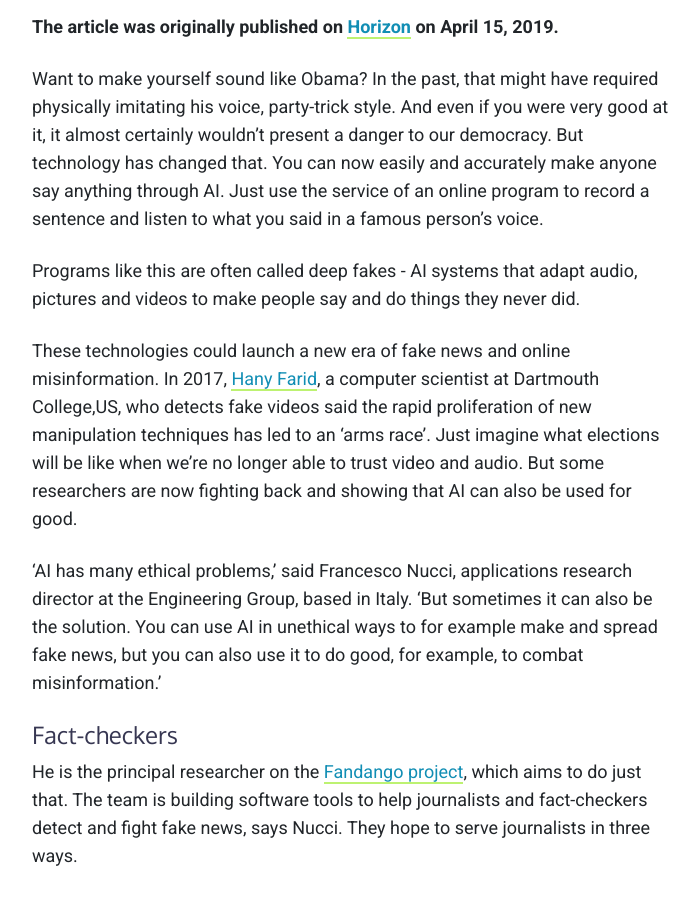
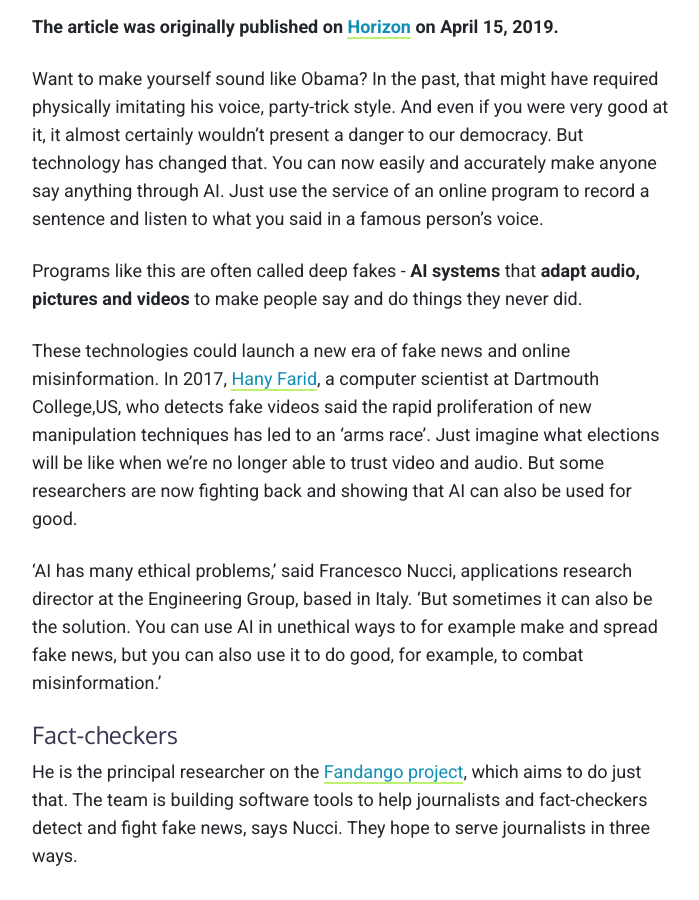
Before and after one commit to fandangOrg/fandango-web, a Jekyll site: the page built from _posts/2019-04-16-can-artificial-intelligence-help-end-fake-news.markdown, in a window 1280 px wide and 900 px high, scrolled down 940 px. Shown: the whole window, without its empty margins (288-987 px from the left). Built offline with Jekyll 4.4.1, drawn with Linux system fonts in a browser that asks for light colours; comment, search, counter and statistics services are not loaded.

```diff
--- a/_posts/2019-04-16-can-artificial-intelligence-help-end-fake-news.markdown
+++ b/_posts/2019-04-16-can-artificial-intelligence-help-end-fake-news.markdown
@@ -12,7 +12,7 @@ image: "/uploads/fandango_horizon.png"
 
 Want to make yourself sound like Obama? In the past, that might have required physically imitating his voice, party-trick style. And even if you were very good at it, it almost certainly wouldn’t present a danger to our democracy. But technology has changed that. You can now easily and accurately make anyone say anything through AI. Just use the service of an online program to record a sentence and listen to what you said in a famous person's voice.
 
-Programs like this are often called deep fakes - AI systems that adapt audio, pictures and videos to make people say and do things they never did.
+Programs like this are often called deep fakes - **AI systems** that **adapt audio, pictures and videos** to make people say and do things they never did.
 
 These technologies could launch a new era of fake news and online misinformation. In 2017, [Hany Farid](https://www.nature.com/news/the-scientist-who-spots-fake-videos-1.22784), a computer scientist at Dartmouth College,US, who detects fake videos said the rapid proliferation of new manipulation techniques has led to an ‘arms race’. Just imagine what elections will be like when we’re no longer able to trust video and audio. But some researchers are now fighting back and showing that AI can also be used for good.
 
```
